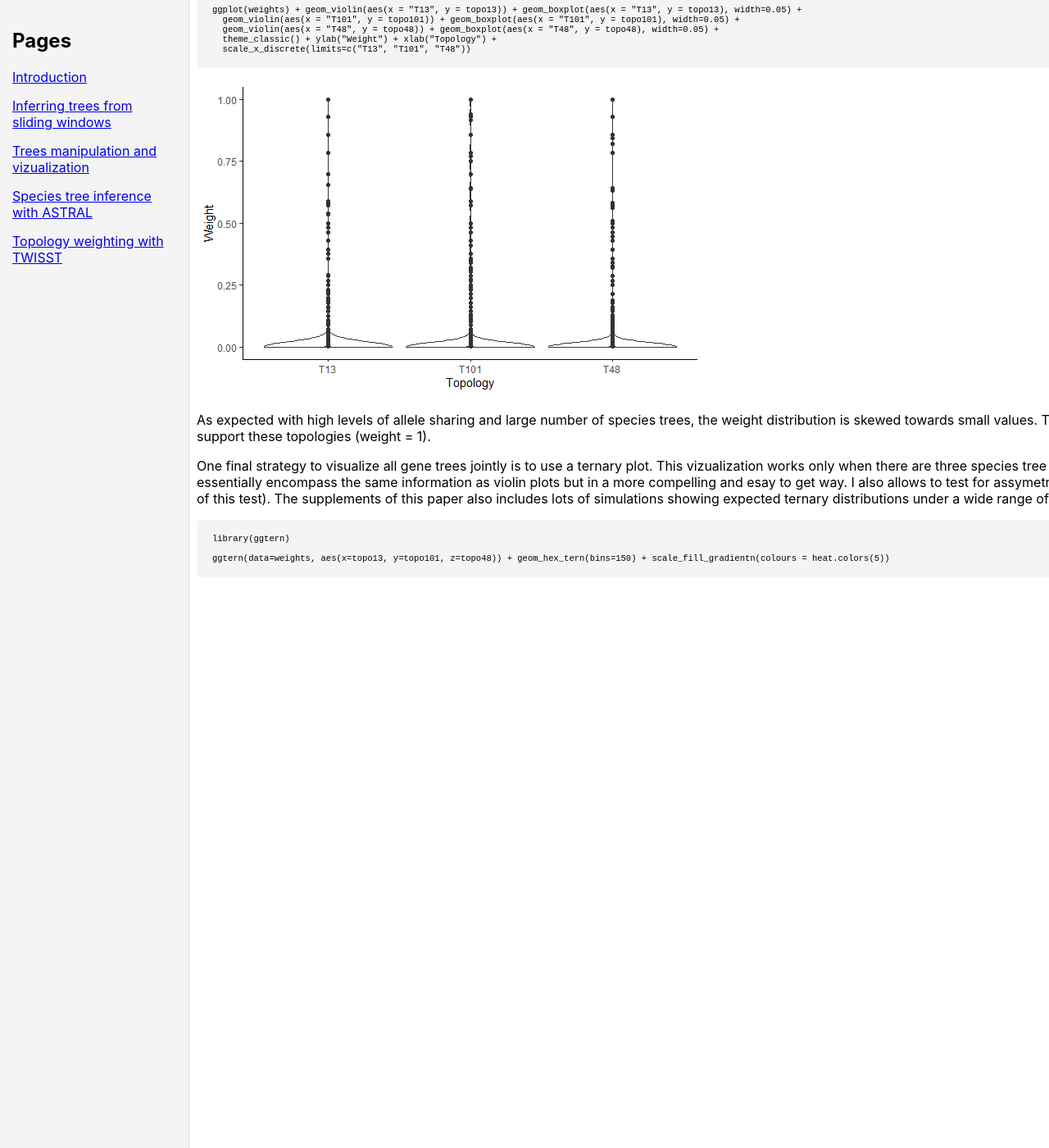
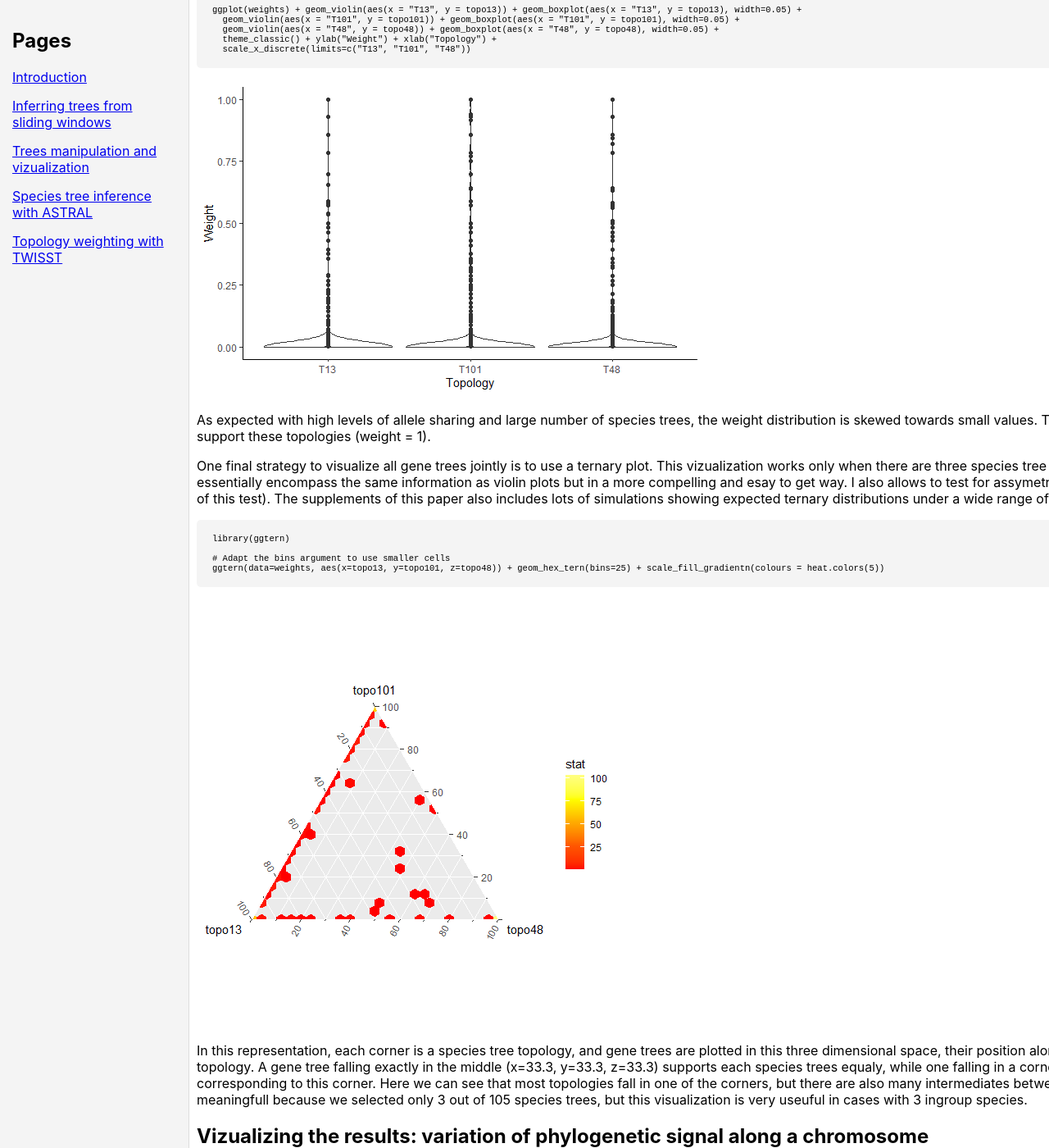
Before and after one commit to rancilhac/Genome-Wide-Phylogenies.github.io, a Jekyll site: the page built from Topology-weighting.md, in a window 1280 px wide and 1400 px high, scrolled down 2907 px. Shown: the whole window at 82% size. Built offline with Jekyll 4.4.1, drawn with Linux system fonts in a browser that asks for light colours; our own code applies the rules of GitHub Pages for plain Markdown files; before the commit the page ends 3611 px from its top, so only the background shows below that.

Commit message:
Update Topology-weighting.md

````diff
--- a/Topology-weighting.md
+++ b/Topology-weighting.md
@@ -111,5 +111,11 @@ One final strategy to visualize all gene trees jointly is to use a ternary plot.
 ```R:
 library(ggtern)
 
-ggtern(data=weights, aes(x=topo13, y=topo101, z=topo48)) + geom_hex_tern(bins=150) + scale_fill_gradientn(colours = heat.colors(5))
+# Adapt the bins argument to use smaller cells
+ggtern(data=weights, aes(x=topo13, y=topo101, z=topo48)) + geom_hex_tern(bins=25) + scale_fill_gradientn(colours = heat.colors(5))
 ```
+![tern](/Genome-Wide-Phylogenies.github.io/assets/Ternary_distrib.png)
+
+In this representation, each corner is a species tree topology, and gene trees are plotted in this three dimensional space, their position along the three axes representing the weight of the three species tree topology. A gene tree falling exactly in the middle (x=33.3, y=33.3, z=33.3) supports each species trees equaly, while one falling in a corner (e.g. x=1, y=0, z=0) lends full support to the species tree corresponding to this corner. Here we can see that most topologies fall in one of the corners, but there are also many intermediates between topo13 and topo101. Note that this representation is not biologically meaningfull because we selected only 3 out of 105 species trees, but this visualization is very useuful in cases with 3 ingroup species.
+
+## Vizualizing the results: variation of phylogenetic signal along a chromosome
````
